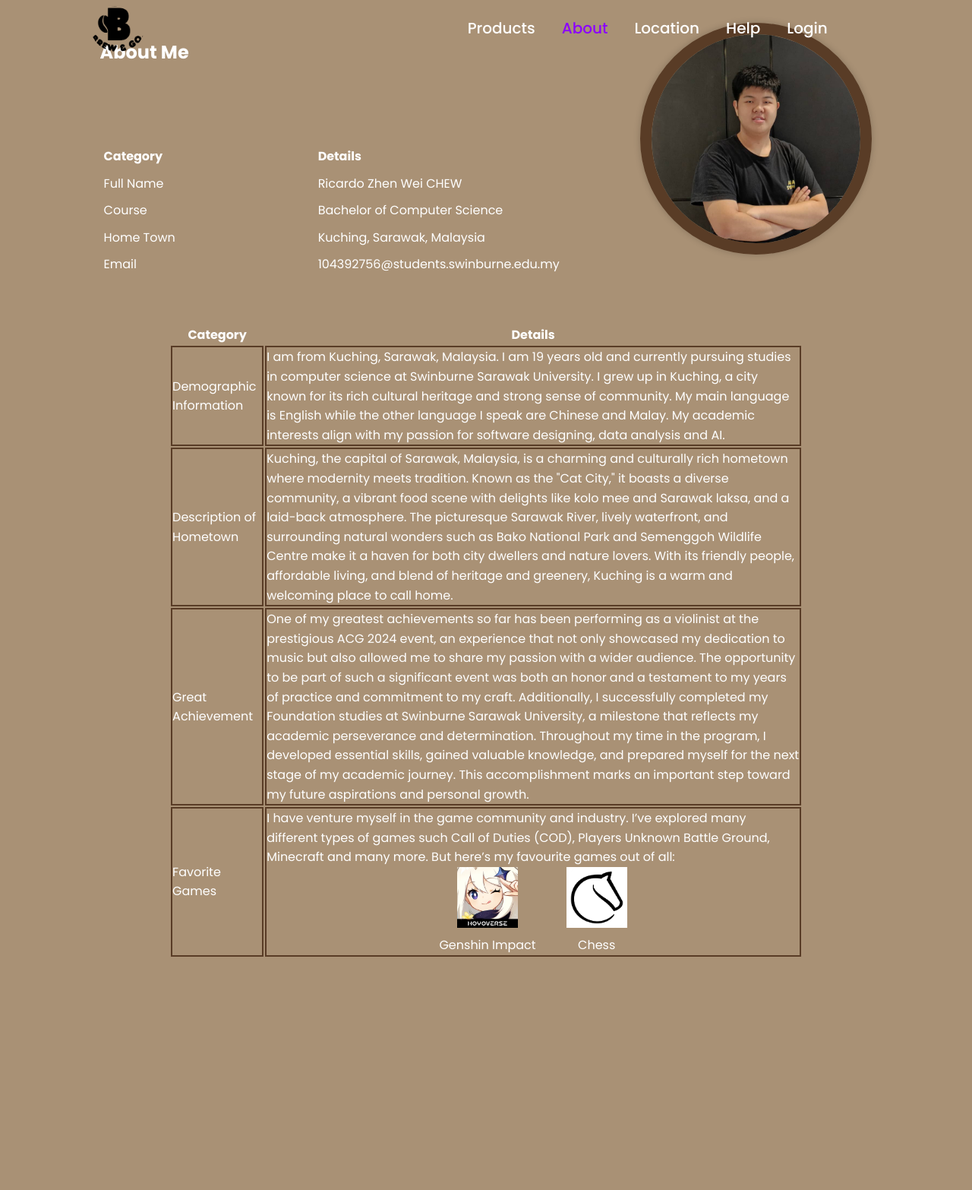
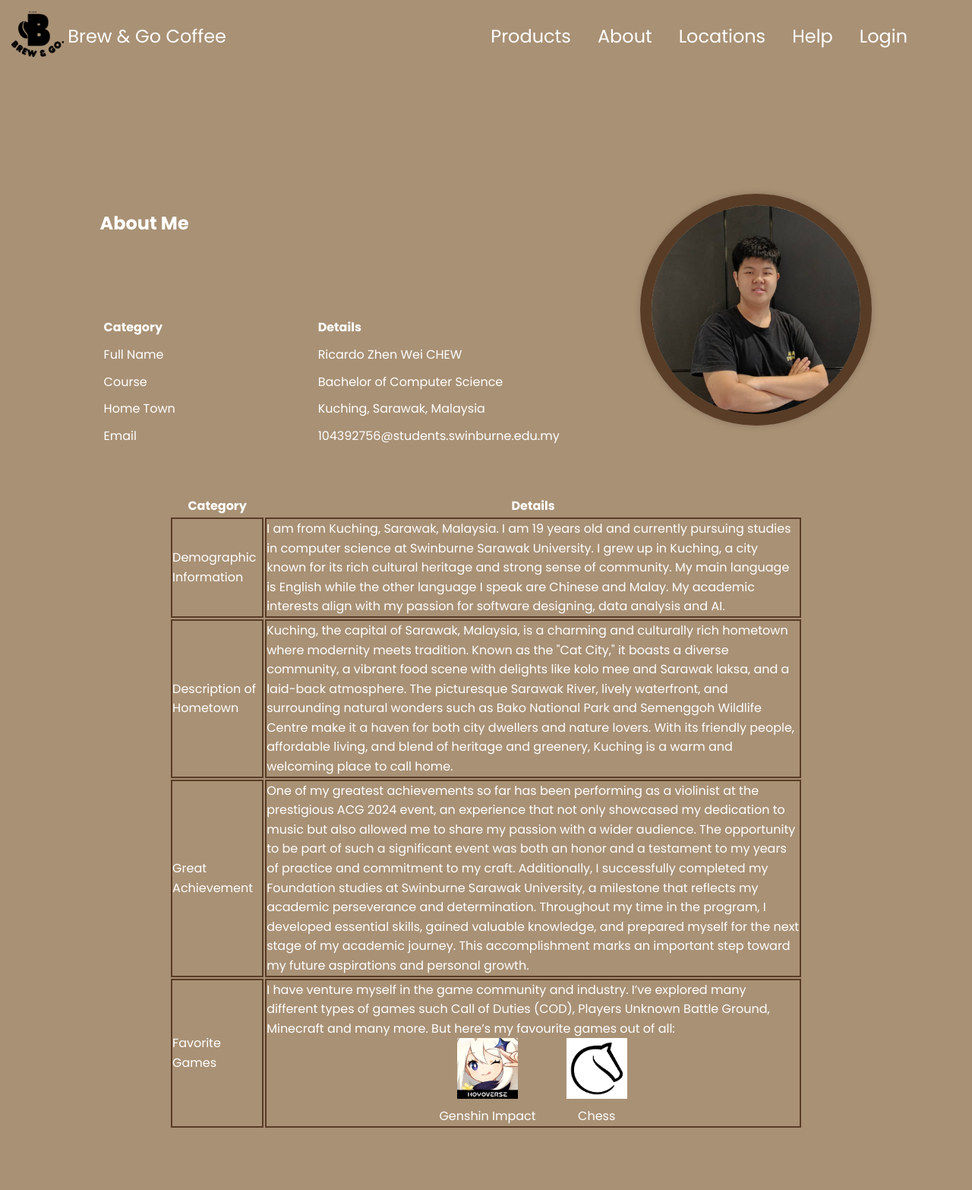
Before and after one commit to HaHaBlah/yourname_assign1, a PHP site: page /aboutme3.html in a window 1280 px wide. Shown: the whole page at 76% size. Before the commit the page ends 1259 px from the top, so only its background shows below. Run offline with PHP 8.4, Linux system fonts and the light colour scheme; some web fonts are replaced.

Commit message:
merging some stuff

```diff
--- a/assign1/aboutme3.html
+++ b/assign1/aboutme3.html
@@ -9,17 +9,49 @@
     <link rel="icon" href="./images/Brew & Go logo.png" type="image/icon type">
     <link rel="stylesheet" href="styles/style_ricardo.css">
     <link rel="stylesheet" href="styles/style.css">
-    <link href='https://unpkg.com/boxicons@2.1.4/css/boxicons.min.css' rel='stylesheet'>
     <title>About Me - Ricardo</title>
 </head>
 
 <body>
-    <nav class="navbar">
-        <a href="index.html" class="logo"><img class="image" src="./images/Brew & Go logo.png" alt="Brew & Go Logo"></a>
+    <nav>
+        <a href="index.html"><img src="images/Brew & Go logo.png" alt="Brew & Go logo"></a>
+        <a href="index.html">Brew & Go Coffee</a>
         <ul>
-            <li><a href="product1.html">Products</a></li>
-            <li class="active"><a href="about.html" class="active">About</a></li>
-            <li><a href="#">Location</a></li>
+            <li>
+                <div class="Dropdown_Start"><a href="products.html">Products</a>
+                    <div class="Dropdown_Content">
+                        <ul>
+                            <li><a href="product1.html">Basic Brew</a></li>
+                            <li><a href="product2.html">Artisan Brew</a></li>
+                            <li><a href="product3.html">Non-Coffee</a></li>
+                            <li><a href="product4.html">Hot Beverages</a></li>
+                        </ul>
+                    </div>
+                </div>
+            </li>
+            <li>
+                <div class="Dropdown_Start"><a href="about.html">About</a>
+                    <div class="Dropdown_Content">
+                        <ul>
+                            <li><a href="aboutme1.html">Kelvin</a></li>
+                            <li><a href="aboutme2.html">Patrick</a></li>
+                            <li><a href="aboutme3.html">Ricardo</a></li>
+                            <li><a href="aboutme4.html">Wei Bao</a></li>
+                        </ul>
+                    </div>
+                </div>
+
+            </li>
+            <li>
+                <div class="Dropdown_Start"><a href="locations.html">Locations</a>
+                    <div class="Dropdown_Content">
+                        <ul>
+                            <li><a href="location1.html">One Jaya</a></li>
+                            <li><a href="location2.html">Plaza Merdeka</a></li>
+                        </ul>
+                    </div>
+                </div>
+            </li>
             <li><a href="enquiry.html">Help</a></li>
             <li><a href="login.html">Login</a></li>
         </ul>
--- a/assign1/styles/style_ricardo.css
+++ b/assign1/styles/style_ricardo.css
@@ -72,11 +72,9 @@
 .home {
     display: flex;
     align-items: center;
-    height: 100vh;
     width: 100%;
     padding: 60px 9% 0;
     color: white;
-    margin-top: 100px; /* Push content below the navbar */
 }
 
 .home-content h1 {
@@ -85,7 +83,6 @@
 
 .home-content h2 {
     font-size: 32px;
-    margin-top: -10px;
 }
 
 .home-content p {
```
